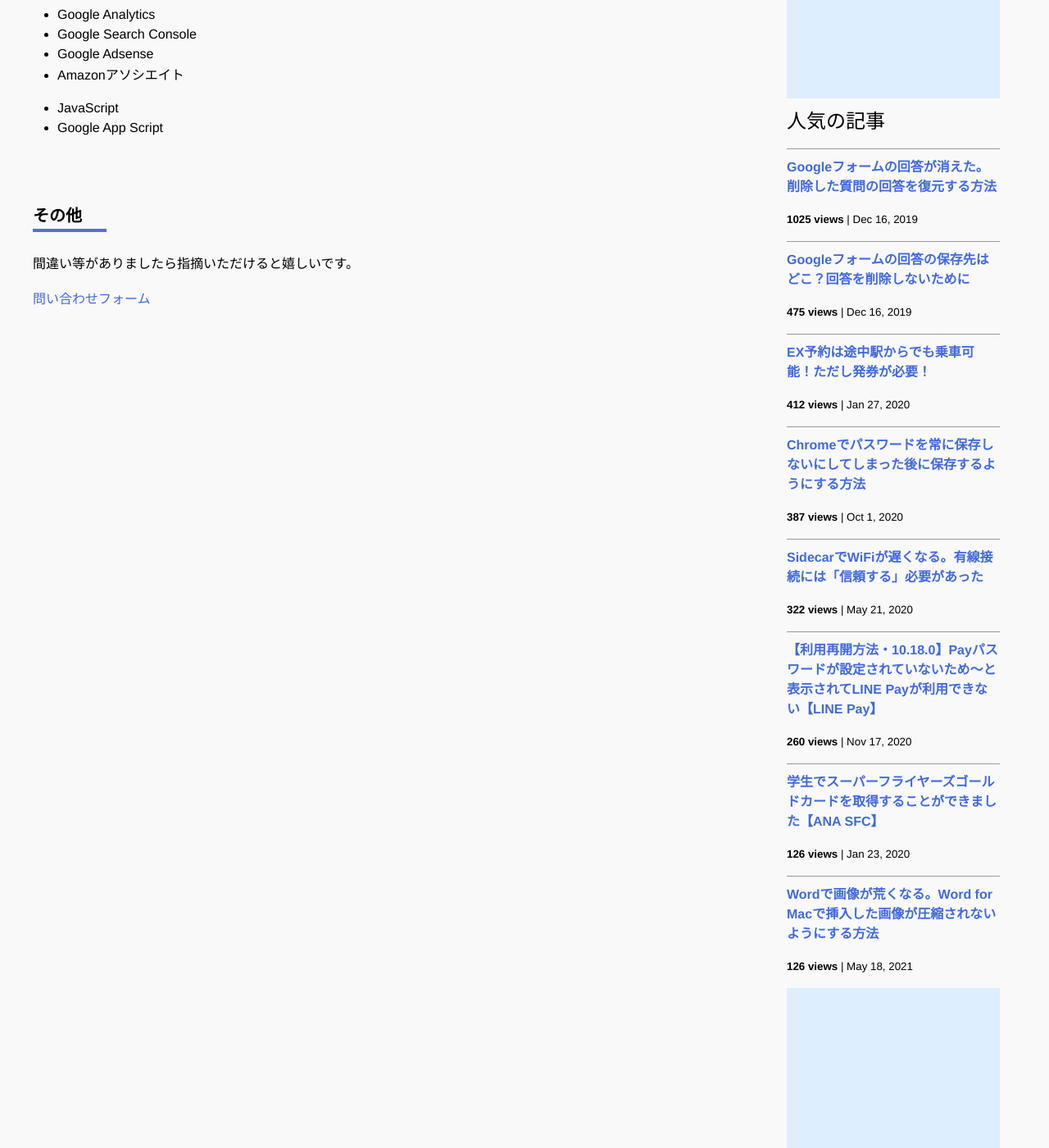
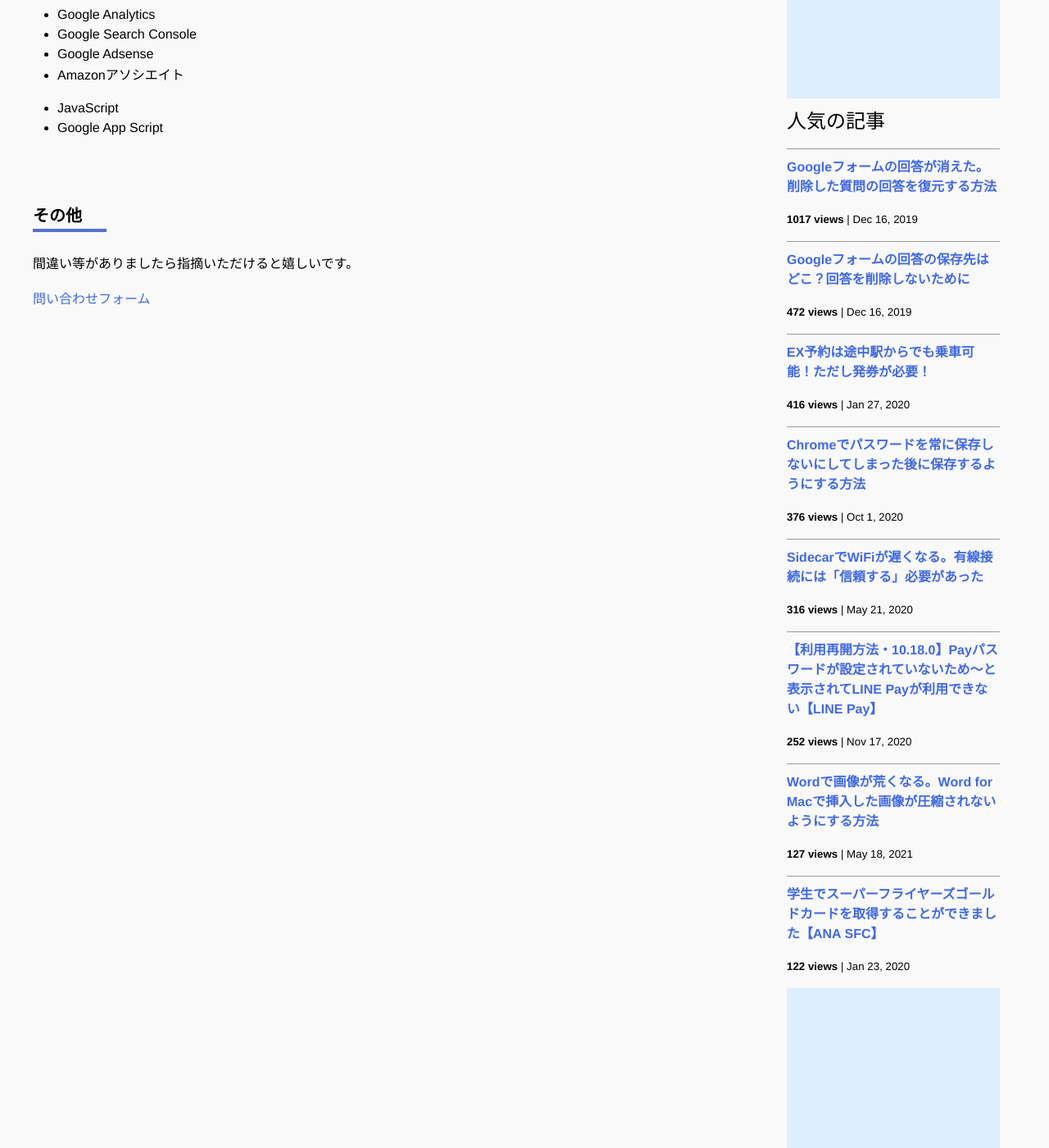
Before and after one commit to iwanaminami/shoyaiwaname, a Jekyll site: the page built from about.markdown, in a window 1280 px wide and 1400 px high, scrolled down 693 px. Shown: the whole window at 82% size. Built offline with Jekyll 4.4.1, drawn with Linux system fonts in a browser that asks for light colours; nearby versions of some CDN libraries; comment, search, counter and statistics services are not loaded.

Commit message:
a new commit message

```diff
--- a/_data/popularposts.yml
+++ b/_data/popularposts.yml
@@ -1,17 +1,17 @@
 side:
-  - view: 1025
+  - view: 1017
     url: /2019/12/16/restore-googleform.html
-  - view: 475
+  - view: 472
     url: /2019/12/16/googleform-answers.html
-  - view: 412
+  - view: 416
     url: /2020/01/27/ex-rideontheway.html
-  - view: 387
+  - view: 376
     url: /2020/10/01/googlepassword.html
-  - view: 322
+  - view: 316
     url: /2020/05/21/sidecar-via-cable.html
-  - view: 260
+  - view: 252
     url: /2020/11/17/linepay.html
-  - view: 126
+  - view: 127
+    url: /2021/05/18/image-compression-word.html
+  - view: 122
     url: /2020/01/23/sfcgold.html
-  - view: 126
-    url: /2021/05/18/image-compression-word.html
```
